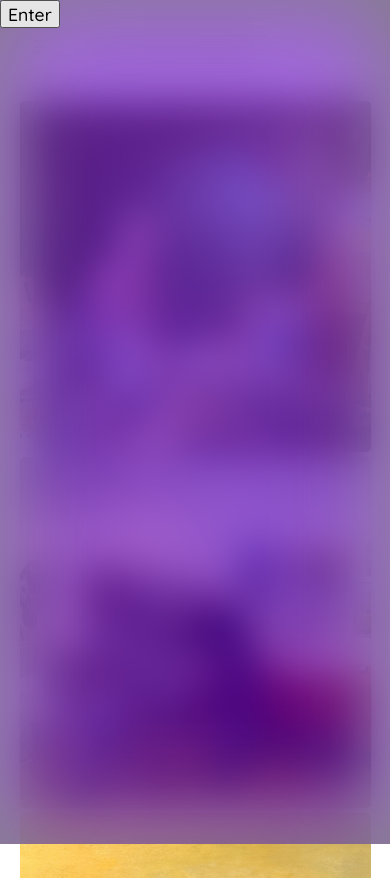
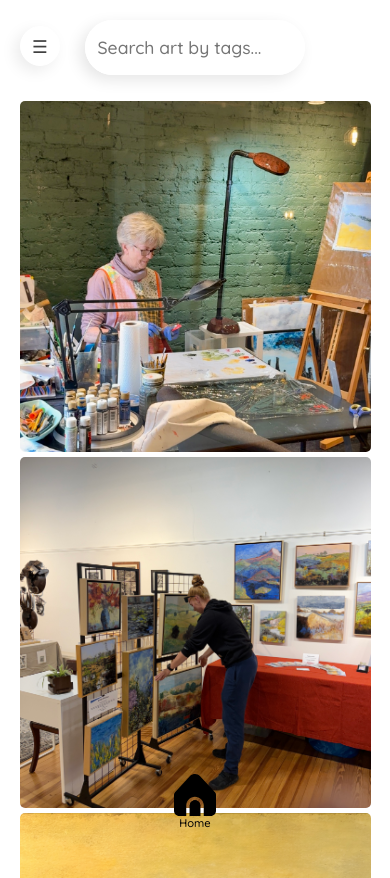
Before and after one commit to ranger097/KBA_Studio, a SvelteKit app: page / in a window 390 px wide. Built offline with nearby package versions, Linux system fonts and the light colour scheme.

Commit message:
fixed blur and added new menu page

```diff
--- a/src/routes/+page.svelte
+++ b/src/routes/+page.svelte
@@ -1,7 +1,9 @@
 <script>
 import Hero from './Hero.svelte';
+import Menu from './Menu.svelte';
 </script>
 
 <main>
 <Hero />
+<Menu />
 </main>
--- a/src/routes/Hero.svelte
+++ b/src/routes/Hero.svelte
@@ -1,18 +1,12 @@
 <script>
 import { onMount } from 'svelte';
 
-let welcome_section;
 let menu;
+let home;
+let about;
+let contact;
+let review;
 let menu_bool = $state(true);
-
-onMount(()=>{
-welcome_section.style.backgroundColor = "rgba(100,0,200,0.6)";
-});
-
-
-function welcome_button() {
-welcome_section.style.display = "none";
-}
 
 let search_field = $state('');
 let filtered_images = $derived(
@@ -68,6 +62,48 @@ else {
 menu.style.display = "flex";
 menu_bool = false;
 }
+}
+
+function nav_links(node) {
+
+function home_link() {
+home.innerHTML = `
+${nav_buttons.active_text}
+`;
+forEach((about,contact,review)=>{
+
+})
+}
+
+function about_link () {
+
+}
+
+function contact_link() {
+
+}
+
+function review_link () {
+
+}
+
+}
+
+
+function home_link(node) {
+return nav_links(node).home_link();
+}
+
+function about_link(node) {
+return nav_links(node).about_link();
+}
+
+function contact_link(node) {
+return nav_links(node).contact_link();
+}
+
+function review_link(node) {
+return nav_links(node).review_link();
 }
 
 
@@ -248,41 +284,27 @@ const home_page_images = [
 
 
 let nav_buttons = [
-{ title: "Art",
-  id: "nav_link_one",
-  active_text: "Art ✍",
+{ title: "Home",
+  id: "home",
+  active_text: "Home ✍",
   description: "view art",
   bg_color: "lightblue"
   },
-{ title: "Collections",
-  id: "nav_link_three",
-  active_text: "Collections ✦",
+{ title: "About",
+  id: "about",
+  active_text: "About ✍",
   description: "view collections",
   bg_color: "lightyellow",
   link: "#"
   },
-{ title: "Socials",
-  id: "nav_link_four",
-  active_text: "Socials ✦",
+{ title: "Contact",
+  id: "contact",
+  active_text: "Contact ✍",
   description: "view socials",
   bg_color: "lightorange",
   link: "#"
   },
-{ title: "Articles",
-  id: "nav_link_five",
-  active_text: "Articles ✦",
-  description: "view articles",
-  bg_color: "lightpurple",
-  link: "#"
-  },
-{ title: "About",
-  id: "nav_link_six",
-  active_text: "About ✦",
-  description: "view about",
-  bg_color: "lightred",
-  link: "#"
-  },
-{ title: "Reviews",
+{ title: "Review",
   id: "reviews",
   active_text: "Reviews ✦",
   description: "view reviews",
@@ -294,13 +316,10 @@ let nav_buttons = [
 </script>
 
 
-<section bind:this={welcome_section} class="welcome_section">
-<button onclick={welcome_button}>Enter</button>
-</section>
 
 <nav bind:this={menu} class="nav_container">
 {#each nav_buttons as button}
-<a class="nav_buttons" href={button.link}>{button.title}</a>
+<a class="nav_buttons" bind:this={button.id} href={button.link}>{button.active_text}</a>
 {/each}
 </nav>
 
@@ -432,8 +451,8 @@ flex-wrap: wrap;
 margin: auto;
 inset: 0;
 position: fixed;
-background-color: rgba(255,255,255,0.5);
-backdrop-filter: blur(20px);
+background: linear-gradient(120deg,rgba(0,0,0,0.5) 70%, #202020);
+backdrop-filter: blur(10px);
 display: flex;
 align-items: center;
 justify-content: center;
@@ -454,27 +473,22 @@ padding: 10px;
 .full_image_info_div {
 padding: 10px 20px;
 border-radius: 10px;
-box-shadow: -5px 5px 10px rgba(0,0,0,0.5);
 background-color: rgba(255,255,255,0.5);
 backdrop-filter: blur(20px);
-border: 1px solid black;
 width: 25vw;
 }
 
 
 .full_image_share_div {
 padding: 10px 20px;
-background-color: blue;
+background-color: black;
 color: white;
 border-radius: 10px;
-border: 1px solid black;
-box-shadow: -5px 5px 10px rgba(0,0,0,0.5);
 cursor: pointer;
 }
 
 .full_image_share_div:hover {
 background-color: black;
-box-shadow: 0px 0px 100px grey;
 
 }
 
@@ -483,35 +497,26 @@ color: white;
 text-decoration: none;
 }
 
-.full_image_description:hover {
-background-color: purple ;
+.full_image_description {
+background: linear-gradient(120deg,black 70%, #202020);
 color: lightgoldenrodyellow;
-box-shadow: 0px 0px 100px grey;
-border: 1px solid purple;
 }
 
-.full_image_tag:hover {
-background-color: red;
+.full_image_tag {
+background: linear-gradient(120deg,black 70%, #202020);
 color: white;
-box-shadow: 0px 0px 100px grey;
-border: 1px solid red;
 }
 
 
 .full_image {
 height: 80vh;
-box-shadow: -5px 5px 10px rgba(0,0,0,0.5);
 border-radius: 10px;
-border: 1px solid black;
 max-width: 50vw;
 overflow: hidden;
 object-fit: cover;
 object-position: center;
 }
 
-.full_image:hover {
-box-shadow: 0px 0px 100px grey;
-}
 
 .full_image_close_button {
 margin: auto;
@@ -527,7 +532,6 @@ color: white;
 text-shadow: -2px 2px 5px rgba(0,0,0,0.3);
 border: 1px solid grey;
 background-color: rgba(0,0,0,1);
-box-shadow: -2px 2px 5px rgba(0,0,0,0.3);
 }
 
 .full_image_close_button:hover {
@@ -658,8 +662,8 @@ justify-content: flex-start;
 gap: 5px;
 background-color: white;
 min-height: auto;
+height: calc(100vh - 20vh);
 width: 100vw;
-height: calc(100vh - 20vh);
 padding: 12vh 5vw;
 overflow-y: scroll;
 }
--- /dev/null
+++ b/src/routes/Menu.svelte
@@ -0,0 +1,55 @@
+<script></script>
+
+<main class="main_section">
+<nav>
+<a class="menu_link" href=""><img class="menu_icon" src="artwork/icons/home.svg"/>Home</a>
+</nav>
+</main>
+
+<style>
+@import url('https://fonts.googleapis.com/css2?family=Quicksand:wght@300..700&display=swap');
+
+
+* {
+   font-family: "Quicksand", sans-serif;
+  font-optical-sizing: auto;
+  font-weight: 500;
+  font-style: normal;
+  font-size: 0.7rem;
+  transition: all 0.5s linear;
+  &::-webkit-scrollbar { display: none; }
+    scrollbar-width: none;
+   -ms-overflow-style: none;
+}
+
+
+
+
+.main_section {
+background-color: rgba(0,0,0,0);
+margin: auto;
+inset: 0;
+position: fixed;
+margin-bottom: 0px;
+width: 100vw;
+height: 10vh;
+display: flex;
+align-items: center;
+justify-content: center;
+}
+
+.menu_link {
+display: flex;
+flex-direction: column;
+align-items: center;
+justify-content: center;
+text-decoration: none;
+color: black;
+height: 10vh;
+}
+
+.menu_icon {
+width: 5vh;
+height: 5vh;
+}
+</style>
```
Also changed, not shown: static/artwork/icons/home.svg (added).
